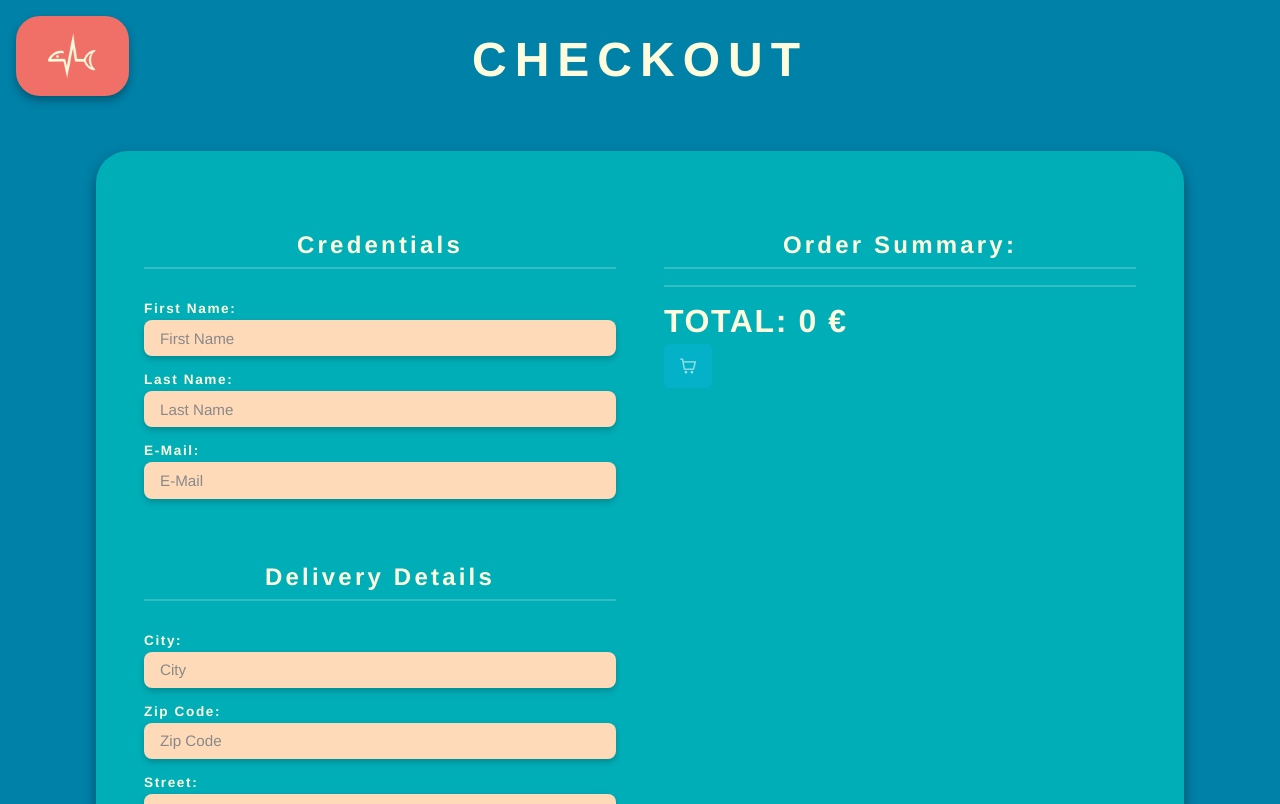
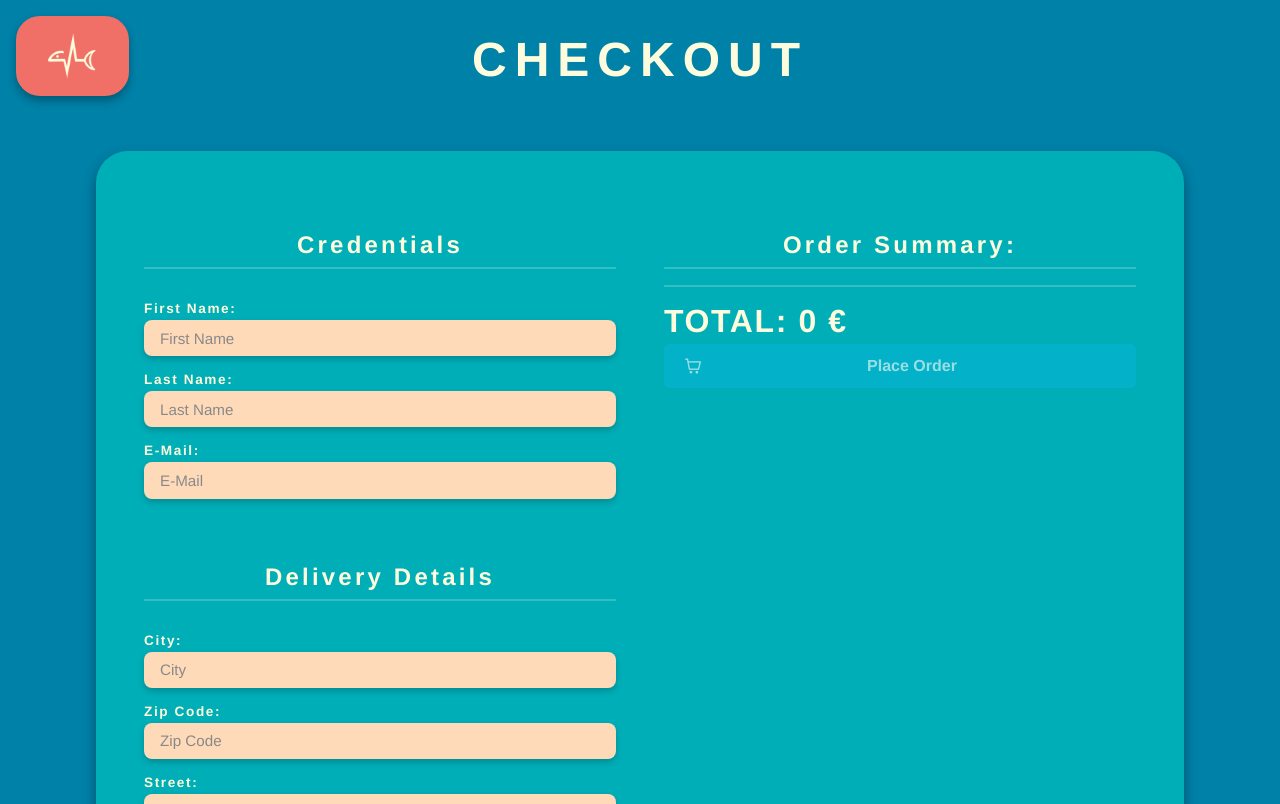
Before and after one commit to fes-wiesbaden/iot-aqualifeline, a React (Vite) app in the folder Frontend/: page /iot-aqualifeline/checkout in a window 1280 px wide. Shown: the top 804 px of the page. Built offline with nearby package versions, Linux system fonts and the light colour scheme.

Commit message:
fixed order button

```diff
--- a/Frontend/src/Checkout.jsx
+++ b/Frontend/src/Checkout.jsx
@@ -119,6 +119,7 @@ function Checkout({ shoppingCart, setShoppingCart }) {
               </div>
               <Button
                 icon="pi pi-shopping-cart"
+                label="Place Order"
                 className="order-button"
                 disabled
               ></Button>
```
